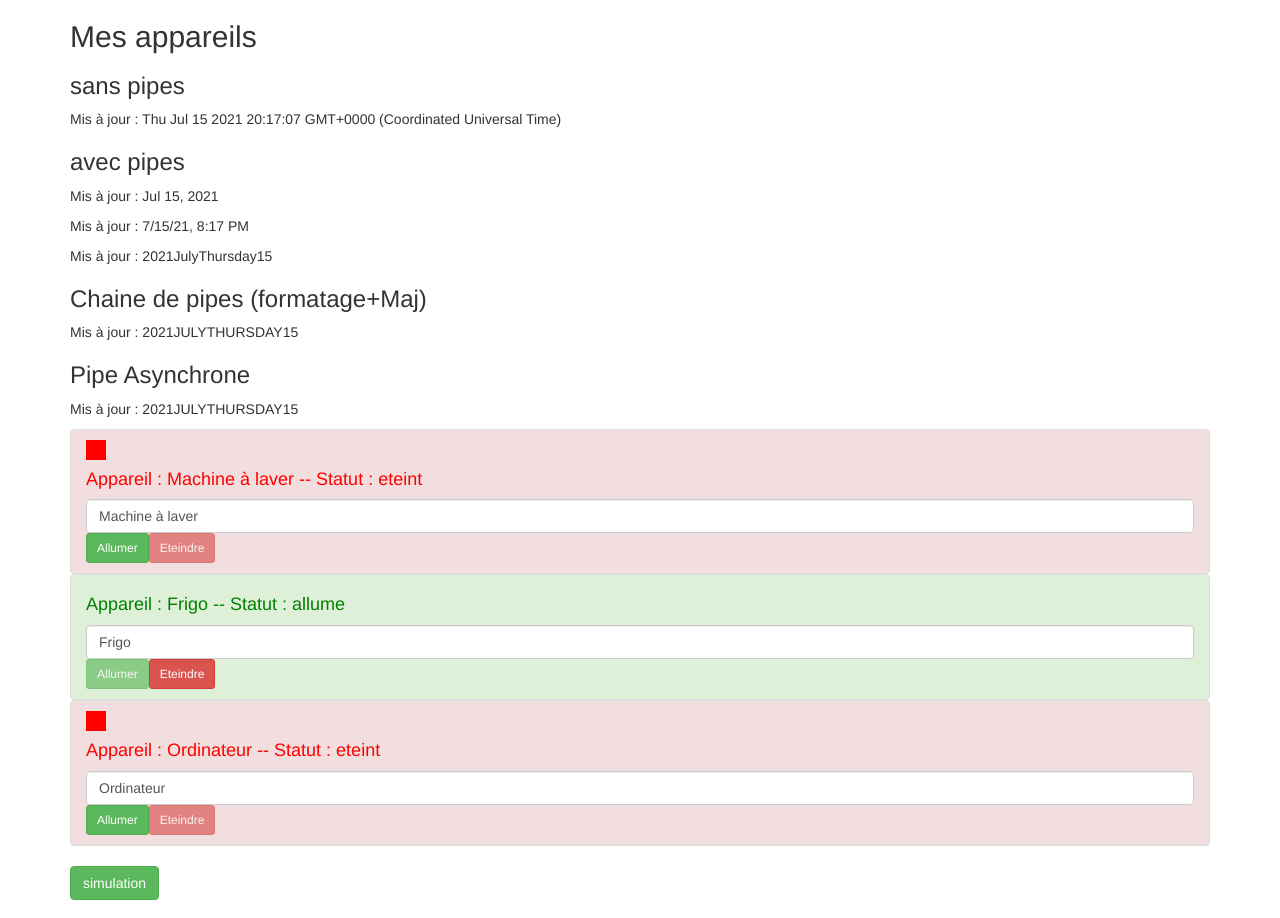
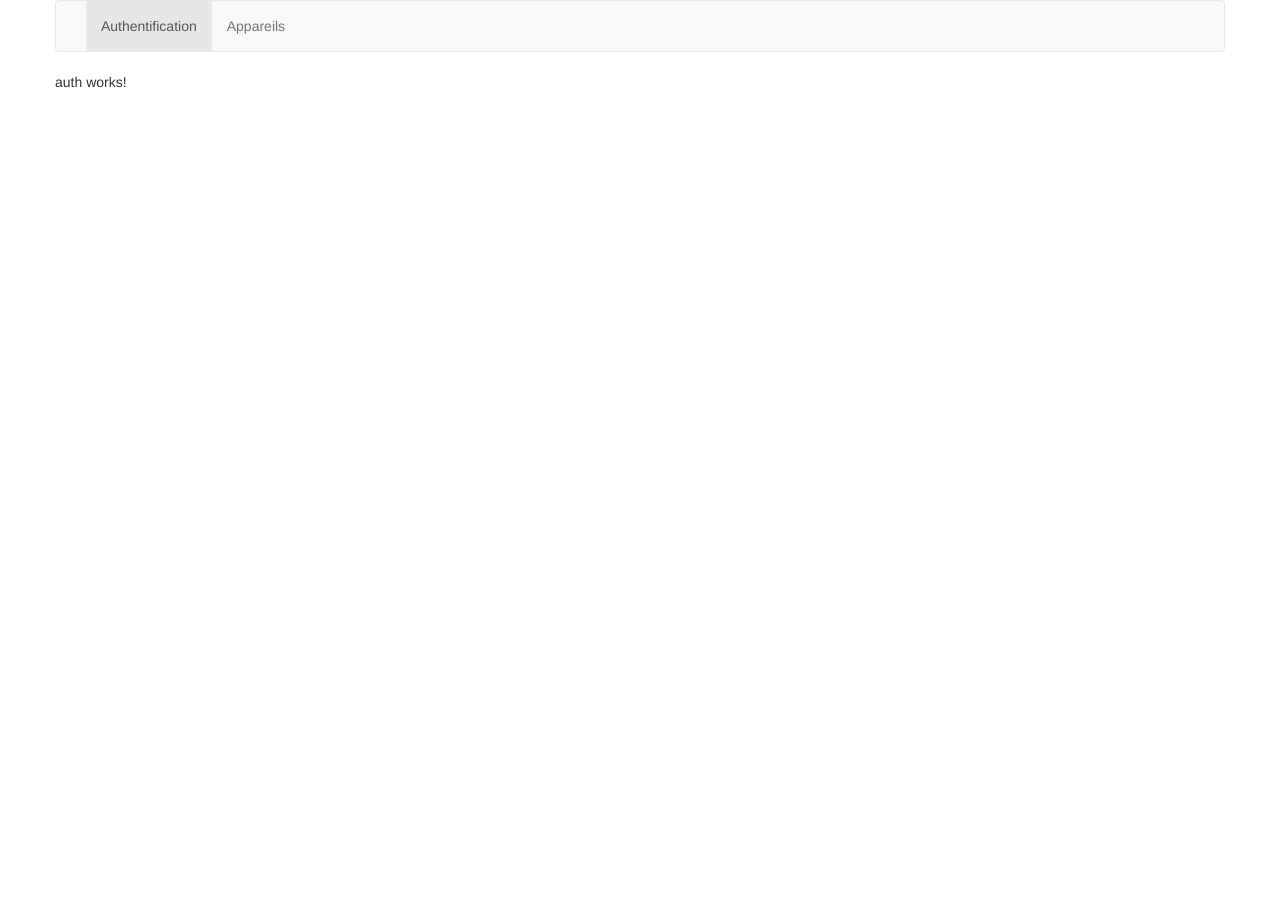
Before and after one commit to Mehdi-Benrefad/Angular-First-App, an Angular app: page /auth in a window 1280 px wide. Shown: the top 918 px of the page. After the commit the page ends 800 px from the top, so only its background shows below. Built offline with nearby package versions, Linux system fonts and the light colour scheme.

Commit message:
routing implementation

```diff
--- a/src/app/app.component.html
+++ b/src/app/app.component.html
@@ -1,46 +1,18 @@
 <div class="container">
   <div class="row">
-    <div class="col-xs-12">
-      <h2>Mes appareils</h2>
-      <h3>sans pipes</h3>
-      <p>Mis à jour : {{ lastUpdate1 }}</p>
-      <h3>avec pipes</h3>
-      <p>Mis à jour : {{ lastUpdate1 | date }}</p>
-      <!--ou bien-->
-      <p>Mis à jour : {{ lastUpdate1 | date: 'short' }}</p>
-      <!--ou bien-->
-      <p>Mis à jour : {{ lastUpdate1 | date: 'yMMMMEEEEd' }}</p>
-      <!--Chaine de pipes-->
-      <h3>Chaine de pipes (formatage+Maj)</h3>
-      <p>Mis à jour : {{ lastUpdate1 | date: 'yMMMMEEEEd' | uppercase }}</p>
-      <h3>Pipe Asynchrone</h3>
-      <p>Mis à jour : {{ lastUpdate | async | date: 'yMMMMEEEEd' | uppercase }}</p>
 
-      <ul class="list-group">
-        <!--
-        <app-appareil [appareilName]="appareilOne" [appareilStatus]="'eteint'" ></app-appareil>
-        <app-appareil [appareilName]="appareilTwo" [appareilStatus]="'allume'" ></app-appareil>
-        <app-appareil [appareilName]="appareilThree" [appareilStatus]="'eteint'" ></app-appareil>
-        -->
-        <app-appareil  *ngFor="let appareil of appareils , let i = index"
-                       [appareilName]="appareil.name"
-                       [appareilStatus]="appareil.status"
-                       [index]="i"></app-appareil>
-      </ul>
-      <button class="btn btn-success" [disabled]="!isAuth"
-              (click)="toutAllumer()"
-      >simulation</button><br><br>
+    <nav class="navbar navbar-default">
+      <div class="container-fluid">
+        <div class="navbar-collapse">
+          <ul class="nav navbar-nav">
+            <li routerLinkActive="active"><a routerLink="auth">Authentification</a></li>
+            <li routerLinkActive="active"><a routerLink="appareils">Appareils</a></li>
+          </ul>
+        </div>
+      </div>
+    </nav>
 
-      <button class="btn btn-success"
-              [disabled]="!isAuth"
-              (click)="onAllumer()">Tout allumer</button>
-
-      <button class="btn btn-danger"
-              [disabled]="!isAuth"
-              (click)="onEteindre()">Tout éteindre</button>
-
-      <br><br><br>
-      <h2>Created By: {{title}}</h2>
-    </div>
+    <!--<app-appareil-view></app-appareil-view>-->
+    <router-outlet></router-outlet>
   </div>
 </div>
--- a/src/app/app.component.ts
+++ b/src/app/app.component.ts
@@ -6,69 +6,7 @@
   templateUrl: './app.component.html',
   styleUrls: ['./app.component.scss']
 })
-export class AppComponent implements OnInit{
-  title = 'MEHDI BENREFAD';
-  isAuth = false;
-  //on cree une date
-  lastUpdate1 = new Date();
-
-  //last update async
-  lastUpdate: Promise<Date> = new Promise((resolve, reject) => {
-    const date = new Date();
-    setTimeout(
-      () => {
-        resolve(date);
-      }, 2000
-    );
-  });
-
-  appareils: any[]=[];
-  /*(la declaration est deplacee vers le service "appareil.service.ts")
-  appareils = [
-    {
-      name: 'Machine à laver',
-      status: 'eteint'
-    },
-    {
-      name: 'Frigo',
-      status: 'allume'
-    },
-    {
-      name: 'Ordinateur',
-      status: 'eteint'
-    }
-  ];
-  */
-
-  //appareilOne = 'Machine à laver';
-  //appareilTwo = 'Frigo';
-  //appareilThree = 'Ordinateur';
-
-  constructor(private appareilService: AppareilService) {
-    setTimeout(
-      () => {
-        this.isAuth = true;
-      }, 4000
-    );
-  }
-
-  ngOnInit() {
-    this.appareils = this.appareilService.appareils;
-}
-
-  toutAllumer(){
-    console.log('on allume tout')
-  }
-
-  onAllumer() {
-    this.appareilService.switchOnAll();
-  }
-
-  onEteindre() {
-    if(confirm('Etes-vous sûr de vouloir éteindre tous vos appareils ?')) {
-      this.appareilService.switchOffAll();
-    } else {
-    }
-}
+export class AppComponent{
+  constructor(){}
 
 }
--- a/src/app/app.module.ts
+++ b/src/app/app.module.ts
@@ -6,16 +6,28 @@
 import { MonPremierComponent } from './mon-premier/mon-premier.component';
 import { AppareilComponent } from './appareil/appareil.component';
 import { AppareilService } from './services/appareil.service';
+import { AuthComponent } from './auth/auth.component';
+import { AppareilViewComponent } from './appareil-view/appareil-view.component';
+import { RouterModule, Routes } from '@angular/router';
+
+      const appRoutes: Routes = [
+        { path: 'appareils', component: AppareilViewComponent },
+        { path: 'auth', component: AuthComponent },
+        { path: '', component: AppareilViewComponent }
+      ];
 
 @NgModule({
   declarations: [
     AppComponent,
     MonPremierComponent,
-    AppareilComponent
+    AppareilComponent,
+    AuthComponent,
+    AppareilViewComponent
   ],
   imports: [
     BrowserModule,
-    FormsModule
+    FormsModule,
+    RouterModule.forRoot(appRoutes)
   ],
   providers: [AppareilService,],
   bootstrap: [AppComponent]
--- /dev/null
+++ b/src/app/appareil-view/appareil-view.component.html
@@ -0,0 +1,46 @@
+<div class="container">
+  <div class="row">
+    <div class="col-xs-12">
+      <h2>Mes appareils</h2>
+      <h3>sans pipes</h3>
+      <p>Mis à jour : {{ lastUpdate1 }}</p>
+      <h3>avec pipes</h3>
+      <p>Mis à jour : {{ lastUpdate1 | date }}</p>
+      <!--ou bien-->
+      <p>Mis à jour : {{ lastUpdate1 | date: 'short' }}</p>
+      <!--ou bien-->
+      <p>Mis à jour : {{ lastUpdate1 | date: 'yMMMMEEEEd' }}</p>
+      <!--Chaine de pipes-->
+      <h3>Chaine de pipes (formatage+Maj)</h3>
+      <p>Mis à jour : {{ lastUpdate1 | date: 'yMMMMEEEEd' | uppercase }}</p>
+      <h3>Pipe Asynchrone</h3>
+      <p>Mis à jour : {{ lastUpdate | async | date: 'yMMMMEEEEd' | uppercase }}</p>
+
+      <ul class="list-group">
+        <!--
+        <app-appareil [appareilName]="appareilOne" [appareilStatus]="'eteint'" ></app-appareil>
+        <app-appareil [appareilName]="appareilTwo" [appareilStatus]="'allume'" ></app-appareil>
+        <app-appareil [appareilName]="appareilThree" [appareilStatus]="'eteint'" ></app-appareil>
+        -->
+        <app-appareil  *ngFor="let appareil of appareils , let i = index"
+                       [appareilName]="appareil.name"
+                       [appareilStatus]="appareil.status"
+                       [index]="i"></app-appareil>
+      </ul>
+      <button class="btn btn-success" [disabled]="!isAuth"
+              (click)="toutAllumer()"
+      >simulation</button><br><br>
+
+      <button class="btn btn-success"
+              [disabled]="!isAuth"
+              (click)="onAllumer()">Tout allumer</button>
+
+      <button class="btn btn-danger"
+              [disabled]="!isAuth"
+              (click)="onEteindre()">Tout éteindre</button>
+
+      <br><br><br>
+      <h2>Created By: {{title}}</h2>
+    </div>
+  </div>
+</div>
--- /dev/null
+++ b/src/app/appareil-view/appareil-view.component.ts
@@ -0,0 +1,76 @@
+import { Component, OnInit } from '@angular/core';
+import { AppareilService } from '../services/appareil.service';
+
+@Component({
+  selector: 'app-appareil-view',
+  templateUrl: './appareil-view.component.html',
+  styleUrls: ['./appareil-view.component.scss']
+})
+export class AppareilViewComponent implements OnInit {
+
+  title = 'MEHDI BENREFAD';
+  isAuth = false;
+  //on cree une date
+  lastUpdate1 = new Date();
+
+  //last update async
+  lastUpdate: Promise<Date> = new Promise((resolve, reject) => {
+    const date = new Date();
+    setTimeout(
+      () => {
+        resolve(date);
+      }, 2000
+    );
+  });
+
+  appareils: any[]=[];
+  /*(la declaration est deplacee vers le service "appareil.service.ts")
+  appareils = [
+    {
+      name: 'Machine à laver',
+      status: 'eteint'
+    },
+    {
+      name: 'Frigo',
+      status: 'allume'
+    },
+    {
+      name: 'Ordinateur',
+      status: 'eteint'
+    }
+  ];
+  */
+
+  //appareilOne = 'Machine à laver';
+  //appareilTwo = 'Frigo';
+  //appareilThree = 'Ordinateur';
+
+  constructor(private appareilService: AppareilService) {
+    setTimeout(
+      () => {
+        this.isAuth = true;
+      }, 4000
+    );
+  }
+
+  ngOnInit() {
+    this.appareils = this.appareilService.appareils;
+}
+
+  toutAllumer(){
+    console.log('on allume tout')
+  }
+
+  onAllumer() {
+    this.appareilService.switchOnAll();
+  }
+
+  onEteindre() {
+    if(confirm('Etes-vous sûr de vouloir éteindre tous vos appareils ?')) {
+      this.appareilService.switchOffAll();
+    } else {
+    }
+}
+
+
+}
--- /dev/null
+++ b/src/app/auth/auth.component.html
@@ -0,0 +1 @@
+<p>auth works!</p>
--- /dev/null
+++ b/src/app/auth/auth.component.ts
@@ -0,0 +1,15 @@
+import { Component, OnInit } from '@angular/core';
+
+@Component({
+  selector: 'app-auth',
+  templateUrl: './auth.component.html',
+  styleUrls: ['./auth.component.scss']
+})
+export class AuthComponent implements OnInit {
+
+  constructor() { }
+
+  ngOnInit(): void {
+  }
+
+}
```
Also changed, not shown: doc.txt, src/app/appareil-view/appareil-view.component.scss (added), src/app/auth/auth.component.scss (added).
